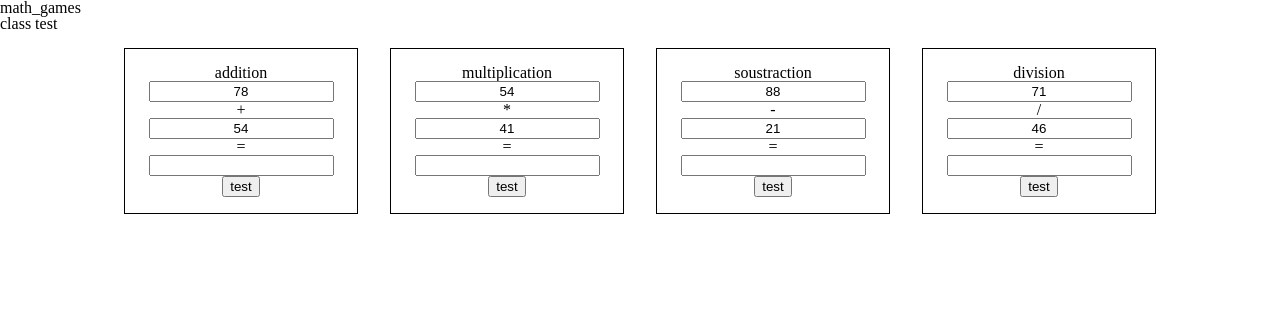
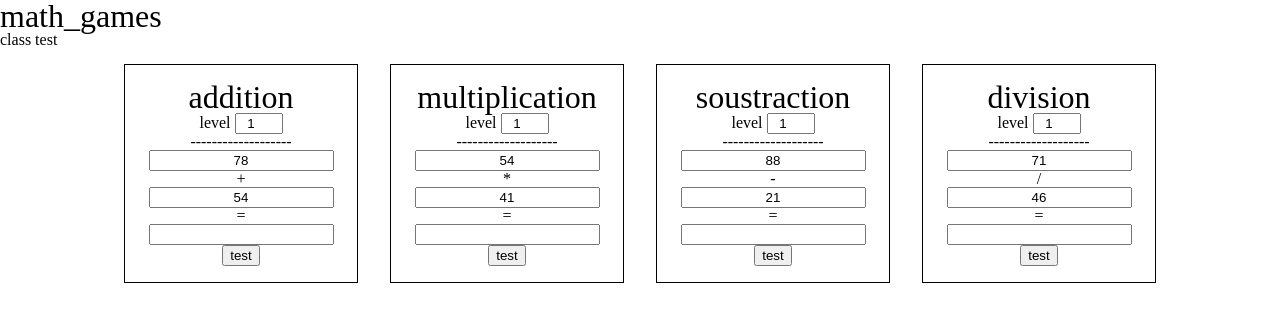
Before and after one commit to patrickletourneux/jeux_math, a plain HTML site: page jeu_math.html in a window 1280 px wide. Drawn offline with Linux system fonts and the light colour scheme.

Commit message:
add levels

```diff
--- a/jeu_math.css
+++ b/jeu_math.css
@@ -26,3 +26,7 @@ input{
     width: 50  px;
     text-align: center;
 }
+
+h1{
+    font-size: 2rem;
+}
--- a/jeu_math.js
+++ b/jeu_math.js
@@ -6,6 +6,7 @@ class Operation {
     constructor(name,operator){
         this.name = name;
         this.operator = operator;
+        this.levels=[1,2,3];
         this.level=1;
     }
     init() {
@@ -17,6 +18,31 @@ class Operation {
         const title = document.createElement('h1');
         title.textContent=this.name;
         divContainer.appendChild(title);
+
+        const divContainerLevels = document.createElement('div');
+        divContainerLevels.classList.add('levels');
+        divContainerLevels.classList.add(this.name);
+        const labelLevel = document.createElement('label');
+        labelLevel.for = 'level';
+        labelLevel.textContent='level  ';
+        divContainerLevels.appendChild(labelLevel);
+        const inputLevel = document.createElement('input');
+        inputLevel.type = 'number';
+        inputLevel.id = 'level';
+        inputLevel.name = 'level';
+        inputLevel.min = 1;
+        inputLevel.max = 5;
+        inputLevel.value = 1;
+        inputLevel.classList.add(this.name);
+        inputLevel.classList.add('level');
+        divContainerLevels.appendChild(inputLevel);
+        divContainer.appendChild(divContainerLevels);
+
+
+        const line = document.createElement('div');
+        line.textContent='-------------------';
+        divContainer.appendChild(line);
+
         const input1 = document.createElement('input');
         input1.classList.add('input1')
         input1.classList.add(this.name)
```
